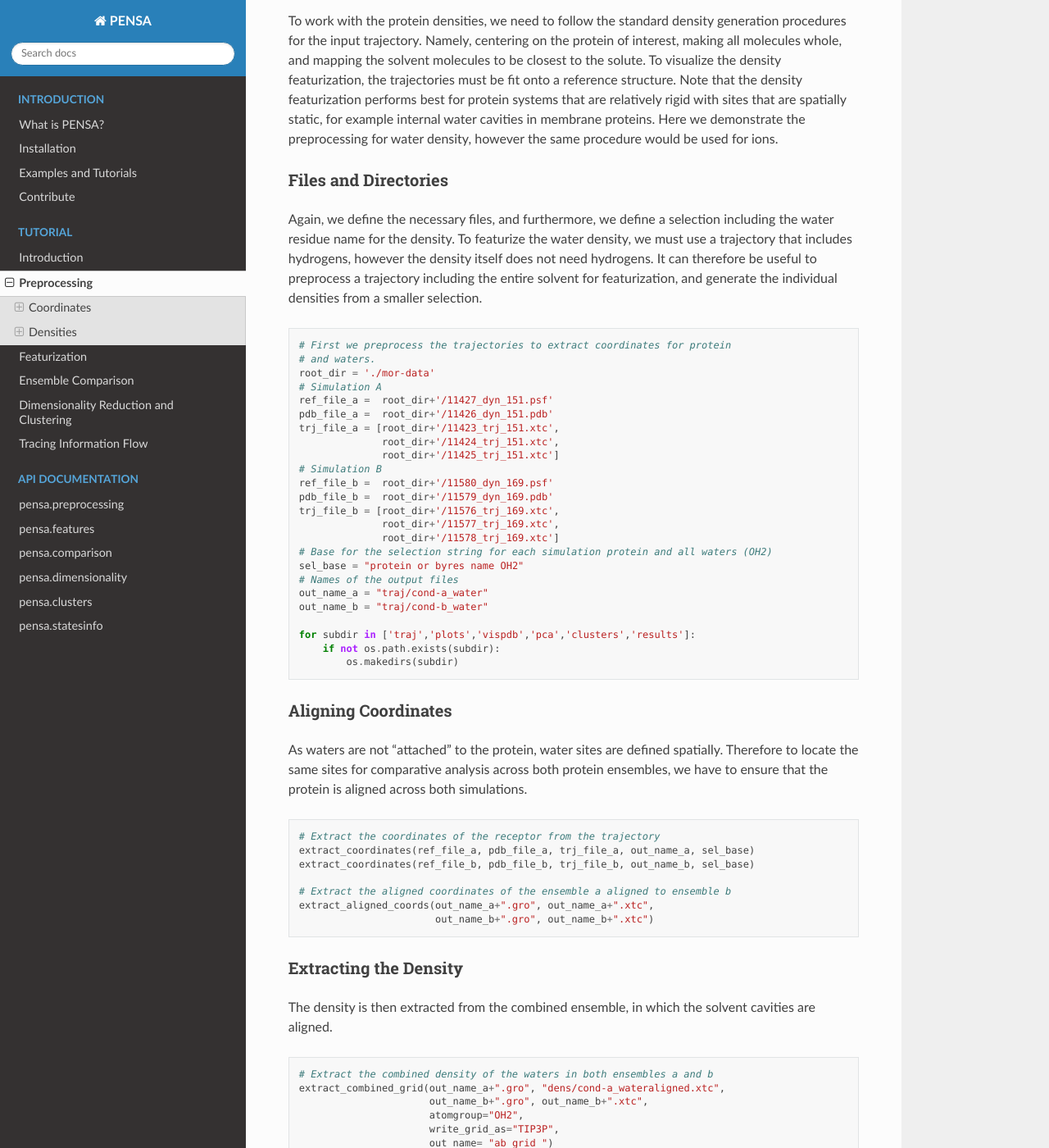
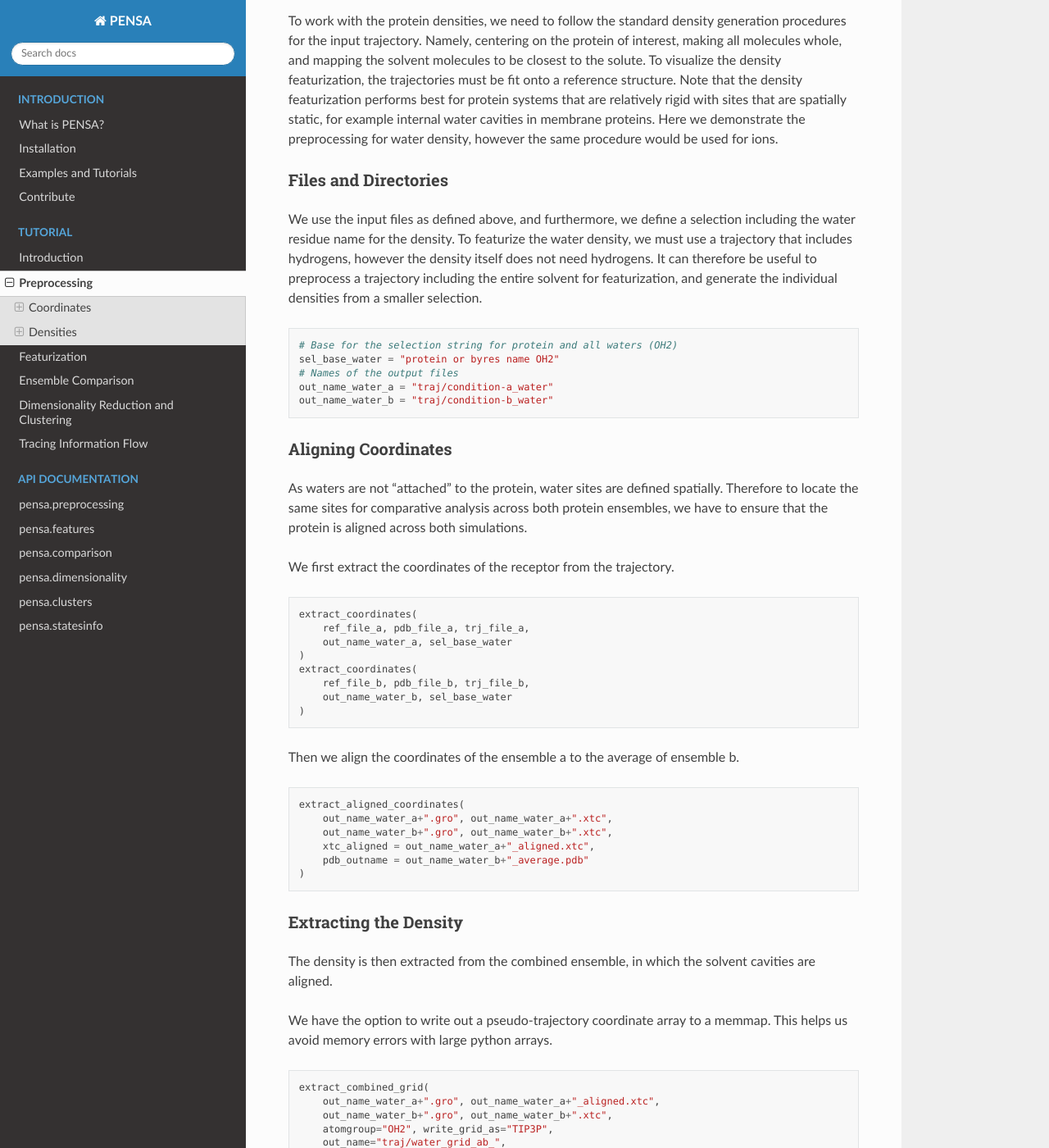
Before and after one commit to drorlab/pensa, a Sphinx documentation site: the page built from docs/tut-2-preprocessing.rst, in a window 1280 px wide and 1400 px high, scrolled down 2784 px. Shown: the whole window at 82% size. Built offline with Sphinx 7.4.7 and the Read the Docs theme 2.0.0, drawn with Linux system fonts in a browser that asks for light colours; some of the changed text lies outside the part shown.

Commit message:
update desity tutorial

```diff
--- a/docs/tut-2-preprocessing.rst
+++ b/docs/tut-2-preprocessing.rst
@@ -173,7 +173,7 @@ water density, however the same procedure would be used for ions.
 Files and Directories
 ---------------------
 
-Again, we define the necessary files, and furthermore, we define a selection
+We use the input files as defined above, and furthermore, we define a selection
 including the water residue name for the density. To featurize the water density,
 we must use a trajectory that includes hydrogens, however the density itself
 does not need hydrogens. It can therefore be useful to preprocess a trajectory
@@ -182,30 +182,11 @@ densities from a smaller selection.
 
 .. code:: python
 
-    # First we preprocess the trajectories to extract coordinates for protein
-    # and waters.
-    root_dir = './mor-data'
-    # Simulation A
-    ref_file_a =  root_dir+'/11427_dyn_151.psf'
-    pdb_file_a =  root_dir+'/11426_dyn_151.pdb'
-    trj_file_a = [root_dir+'/11423_trj_151.xtc',
-                  root_dir+'/11424_trj_151.xtc',
-                  root_dir+'/11425_trj_151.xtc']
-    # Simulation B
-    ref_file_b =  root_dir+'/11580_dyn_169.psf'
-    pdb_file_b =  root_dir+'/11579_dyn_169.pdb'
-    trj_file_b = [root_dir+'/11576_trj_169.xtc',
-                  root_dir+'/11577_trj_169.xtc',
-                  root_dir+'/11578_trj_169.xtc']
-    # Base for the selection string for each simulation protein and all waters (OH2)
-    sel_base = "protein or byres name OH2"
+    # Base for the selection string for protein and all waters (OH2)
+    sel_base_water = "protein or byres name OH2"
     # Names of the output files
-    out_name_a = "traj/cond-a_water"
-    out_name_b = "traj/cond-b_water"
-
-    for subdir in ['traj','plots','vispdb','pca','clusters','results']:
-        if not os.path.exists(subdir):
-            os.makedirs(subdir)
+    out_name_water_a = "traj/condition-a_water"
+    out_name_water_b = "traj/condition-b_water"
 
 
 Aligning Coordinates
@@ -215,15 +196,29 @@ As waters are not "attached" to the protein, water sites are defined spatially.
 Therefore to locate the same sites for comparative analysis across both protein ensembles,
 we have to ensure that the protein is aligned across both simulations.
 
+We first extract the coordinates of the receptor from the trajectory.
+
 .. code:: python
 
-    # Extract the coordinates of the receptor from the trajectory
-    extract_coordinates(ref_file_a, pdb_file_a, trj_file_a, out_name_a, sel_base)
-    extract_coordinates(ref_file_b, pdb_file_b, trj_file_b, out_name_b, sel_base)
+    extract_coordinates(
+        ref_file_a, pdb_file_a, trj_file_a,
+        out_name_water_a, sel_base_water
+    )
+    extract_coordinates(
+        ref_file_b, pdb_file_b, trj_file_b,
+        out_name_water_b, sel_base_water
+    )
 
-    # Extract the aligned coordinates of the ensemble a aligned to ensemble b
-    extract_aligned_coords(out_name_a+".gro", out_name_a+".xtc",
-                           out_name_b+".gro", out_name_b+".xtc")
+Then we align the coordinates of the ensemble a to the average of ensemble b.
+
+.. code:: python
+
+    extract_aligned_coordinates(
+        out_name_water_a+".gro", out_name_water_a+".xtc",
+        out_name_water_b+".gro", out_name_water_b+".xtc",
+        xtc_aligned = out_name_water_a+"_aligned.xtc",
+        pdb_outname = out_name_water_b+"_average.pdb"
+    )
 
 
 Extracting the Density
@@ -232,14 +227,18 @@ Extracting the Density
 The density is then extracted from the combined ensemble, in which the solvent
 cavities are aligned.
 
+We have the option to write out a pseudo-trajectory coordinate array to a memmap.
+This helps us avoid memory errors with large python arrays.
+
 .. code:: python
 
-    # Extract the combined density of the waters in both ensembles a and b
-    extract_combined_grid(out_name_a+".gro", "dens/cond-a_wateraligned.xtc",
-                          out_name_b+".gro", out_name_b+".xtc",
-                          atomgroup="OH2",
-                          write_grid_as="TIP3P",
-                          out_name= "ab_grid_")
+    extract_combined_grid(
+        out_name_water_a+".gro", out_name_water_a+"_aligned.xtc",
+        out_name_water_b+".gro", out_name_water_b+".xtc",
+        atomgroup="OH2", write_grid_as="TIP3P",
+        out_name="traj/water_grid_ab_",
+        use_memmap=True, memmap='traj/combined.mymemmap'
+    )
 
 This density can now be used to locate and featurize the same water pockets in
 both individual simulations, even if a water site only exists in one simulation.
```
